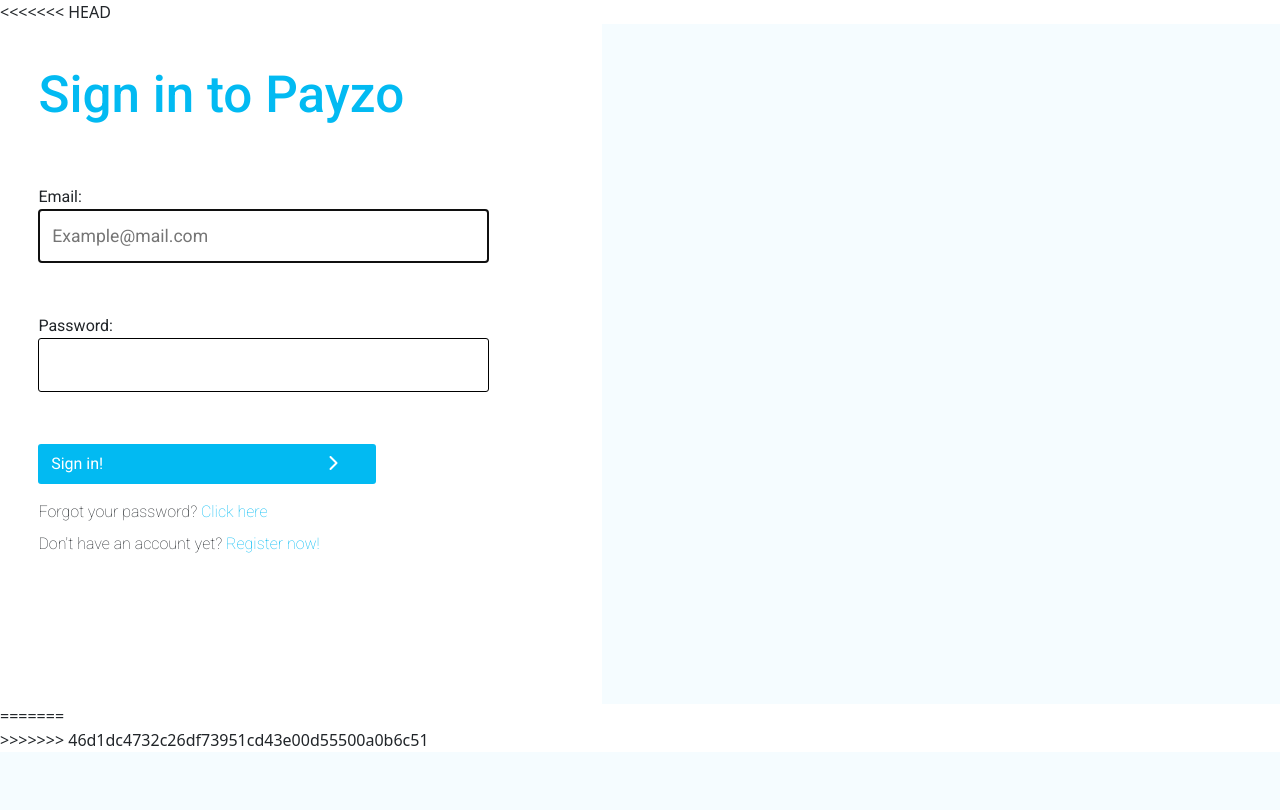
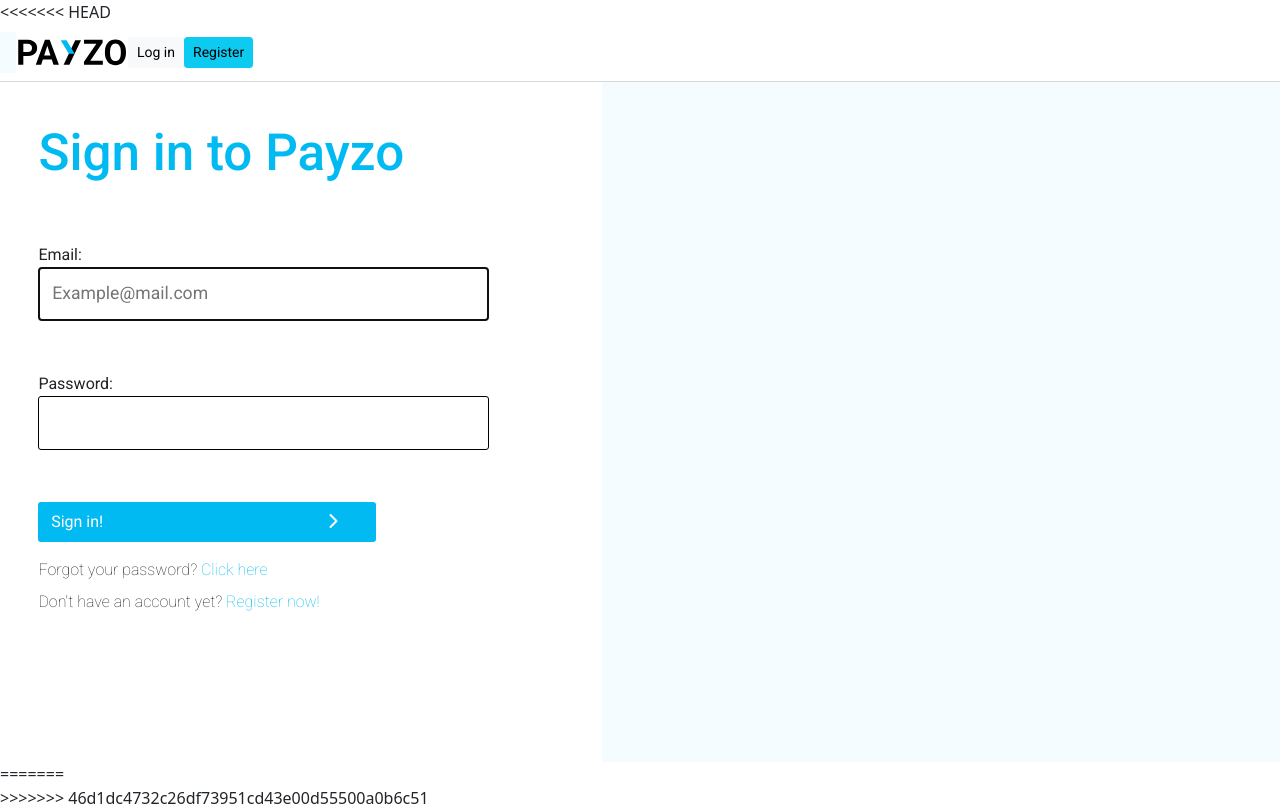
Before and after one commit to rogelioolarte/c17-41-ft-java, a React (Vite) app: page /login in a window 1280 px wide. Built offline with nearby package versions, Linux system fonts and the light colour scheme.

Commit message:
rework of router

```diff
--- a/src/App.jsx
+++ b/src/App.jsx
@@ -1,14 +1,32 @@
-import { Outlet } from "react-router-dom";
-import "./App.css";
-import NavBar from "./components/container/NavBar";
+import { BrowserRouter, Navigate, Route, Routes } from 'react-router-dom'
+import './App.css'
+
+import NavBar from './components/container/NavBar'
+import HomePage from './pages/HomePage'
+import LoginPage from './pages/LoginPage'
+import RegisterPage from './pages/RegisterPage'
+import DashboardPage from './pages/DashboardPage'
+import WalletPage from './pages/WalletPage'
+import NotFoundPage from './pages/NotFoundPage'
 
 function App() {
+
   return (
     <div>
-      <NavBar></NavBar>
-      <Outlet />
+      <BrowserRouter>
+        <NavBar/>
+        <Routes>
+          <Route path='/' element={<Navigate to="/home" />} />
+            <Route path='/home'  Component={HomePage} />
+            <Route path='/dashboard' Component={DashboardPage} ></Route>
+            <Route path='/wallet' Component={WalletPage} />
+          <Route path='/login' Component={LoginPage} />
+          <Route path='/register' Component={RegisterPage} />
+          <Route path='*' Component={NotFoundPage} />
+        </Routes>
+      </BrowserRouter>
     </div>
-  );
+  )
 }
 
-export default App;
+export default App
--- a/src/components/container/NavBar.jsx
+++ b/src/components/container/NavBar.jsx
@@ -1,24 +1,24 @@
 import '../../styles/styleNavbar.scss'
 import Logo from '../../assets/payzo.svg'
-import { Link } from 'react-router-dom'
+import { NavLink } from 'react-router-dom'
 
 function NavBar() {
   return (
     <nav  className='navbare navbar navbar-expand-lg navbar-light'>
-      <Link to="/home"  replace={true} >
+      <NavLink to="/"  replace={true} >
         <img className='logo' src={Logo} alt="Logo" />
-      </Link>
+      </NavLink>
       <div className='button-init' >
-        <Link to="/login"  replace={true} >
+        <NavLink to="/login"  replace={true} >
           <button type="button" className="btn btn-light btn-sm button-init-left ">
             Log in
           </button>
-        </Link>
-        <Link to="/register" replace={true} >
+        </NavLink>
+        <NavLink to="/register" replace={true} >
           <button type="button" className="btn btn-info btn-sm button-init-right ">
             Register
           </button>
-        </Link>
+        </NavLink>
       </div>
     </nav>
   )
--- a/src/main.jsx
+++ b/src/main.jsx
@@ -2,29 +2,9 @@
 import ReactDOM from 'react-dom/client'
 import App from './App.jsx'
 import './index.css'
-import { RouterProvider, createBrowserRouter } from 'react-router-dom'
-import HomePage from './pages/HomePage.jsx'
-import LoginPage from './pages/LoginPage.jsx'
-import RegisterPage from './pages/RegisterPage.jsx'
-import DashboardPage from './pages/DashboardPage.jsx'
-import WalletPage from './pages/WalletPage.jsx'
-import NotFoundPage from './pages/NotFoundPage.jsx'
-import ErrorPage from './pages/ErrorPage.jsx'
-
-const router = createBrowserRouter([
-  { path:'/', Component: App, children: [
-    { path: '/', Component: HomePage, index: true },
-    { path: '/home', Component: HomePage },
-    { path:'/dashboard', Component: DashboardPage },
-    { path:'/wallet', Component: WalletPage },
-  ]},
-  { path:'/login', Component: LoginPage },
-  { path:'/register', Component: RegisterPage },
-  { path:'*', Component: NotFoundPage },
-]);
 
 ReactDOM.createRoot(document.getElementById('root')).render(
   <React.StrictMode>
-    <RouterProvider router={router} fallbackElement={<ErrorPage />}/>
+    <App/>
   </React.StrictMode>,
 )
--- a/src/pages/ErrorPage.jsx
+++ /dev/null
@@ -1,7 +0,0 @@
-function ErrorPage() {
-  return (
-    <div>An error has occured</div>
-  )
-}
-
-export default ErrorPage
```
